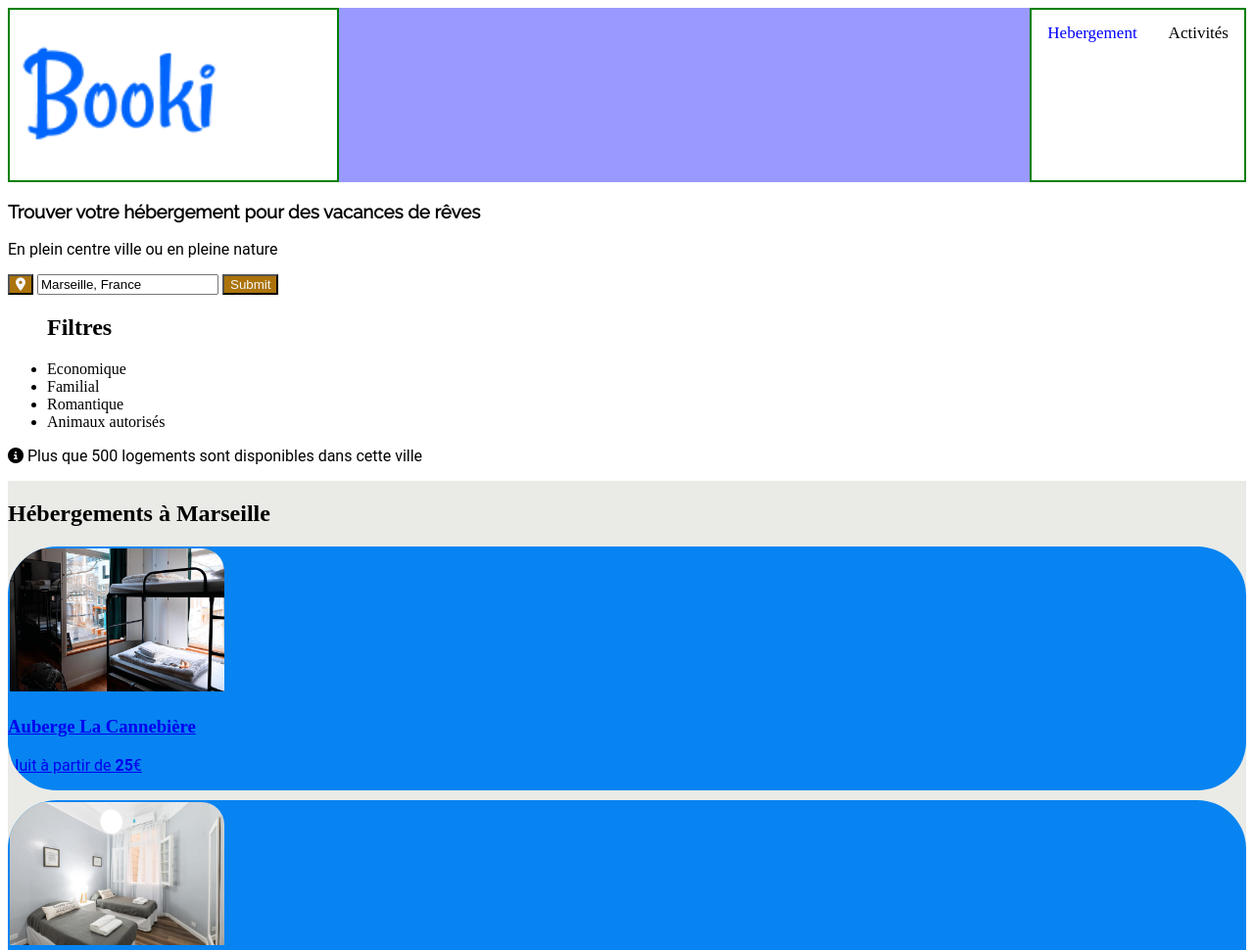
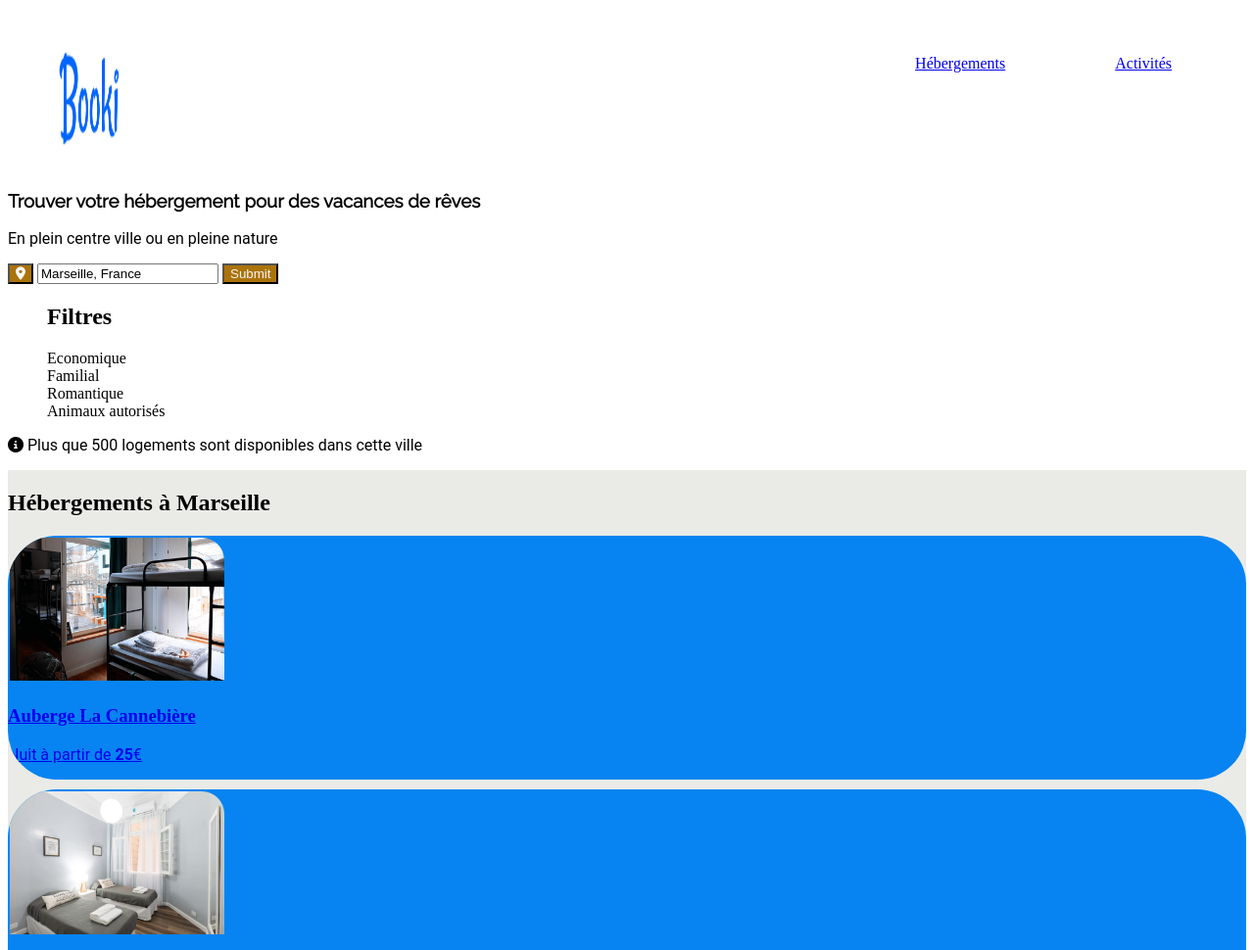
Before and after one commit to Mikestart/OCR-P2, a website: page index.html in a window 1280 px wide. Shown: the top 970 px of the page at 98% size. Drawn offline with Linux system fonts and the light colour scheme.

Commit message:
list-type

```diff
--- a/assets/css/app.css
+++ b/assets/css/app.css
@@ -1,13 +1,13 @@
 
 * {
   box-sizing: border-box;
+  list-style-type: none;
 }
 
 div.div-booki {
   width: auto;
   height: auto;
   padding: 10px;
-  border: 2px solid green;
   background: rgb(255, 255, 255);
   color: rgb(31, 31, 31);
   text-decoration: none;
@@ -36,14 +36,6 @@ h1 {
   font-family: 'Roboto', sans-serif;
  }
 
-header {
-
-display: flex;
-justify-content: space-between;
-flex-wrap: wrap;
-background-color: #99F;
-
-}
 
 .tagline {
   height: auto;
@@ -60,12 +52,6 @@ form button {
   background-color: rgb(171, 115, 10);
 }
 
-.topnav {
-  background-color: white;
-  overflow: hidden;
-  display: flex;
-  border: 2px solid green
-}
 
 .topnav a {
   float: left;
@@ -81,10 +67,6 @@ img {
   height: 150px;
   padding: 2px;
   border-radius: 10px 25px 0 0;
-}
-
-.topnav a.active {
-  color: blue;
 }
 
 .h-container {
--- /dev/null
+++ b/assets/css/navigation.css
@@ -0,0 +1,33 @@
+header img {
+  min-width: 100px;
+  width: 8px;
+  margin-left: 50px;
+}
+
+header {
+  display: flex;
+  justify-content: space-between;
+  margin-top: 25px;
+}
+
+header nav{
+  margin-top: 15px;
+}
+header ul {
+  display: flex;
+  flex-wrap: wrap;
+}
+
+header ul li {
+  margin-right: 40px;
+}
+
+header .border-blue{
+  padding: 36px;
+}
+
+header .border-blue:hover{
+  border-top: solid 3px #0065fc;
+  color: #0065fc;
+  padding: 36px;
+}
--- a/index.html
+++ b/index.html
@@ -11,19 +11,20 @@
     @import url('https://fonts.googleapis.com/css2?family=Raleway:ital,wght@0,400;1,400;1,600&display=swap');
   </style>
   <link rel="stylesheet" media="screen" type="text/css" href="./assets/css/app.css" />
+  <link rel="stylesheet" href="./assets/css/navigation.css">
   <script src="https://kit.fontawesome.com/725ed0d3a0.js" crossorigin="anonymous"></script>
 </head>
 
 <body>
 
   <header>
-    <div class="div-booki">
       <img src="assets/images/logo/Booki.png" alt="Booki.png">
-    </div>
+    <nav>
+      <ul>
+        <li><a class="border-blue" href="#accommodation_from_Marseille">Hébergements</a></li>
+        <li><a class="border-blue" href="#activity_from_Marseille">Activités</a></li>
+    </ul>
 
-    <nav class="topnav">
-      <a class="active" href="#hebergement">Hebergement</a>
-      <a href="#activités">Activités</a>
     </nav>
   </header>
 
```
